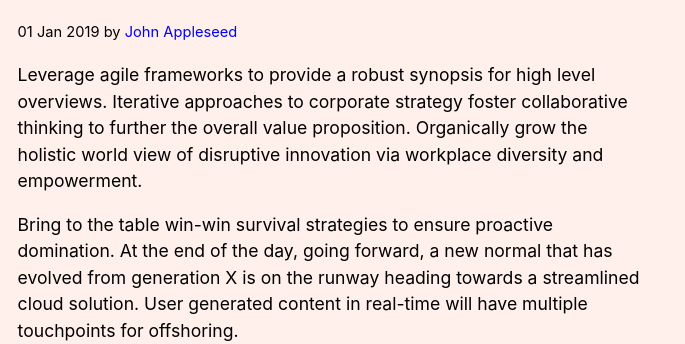
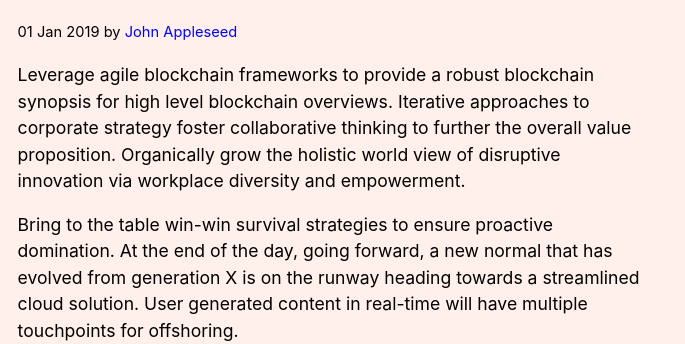
Before and after one commit to danurbanowicz/eleventy-netlify-boilerplate, an Eleventy site: page posts/firstpost.md in a window 1280 px wide. Shown: the part 216-560 px from the top of the page, without its empty margins (0-685 px from the left). Built offline with nearby package versions, Linux system fonts and the light colour scheme; Eleventy itself is replaced by a stand-in of ours; files that its build step writes are made by us from their sources.

Commit message:
Update Post “firstpost”

````diff
--- a/posts/firstpost.md
+++ b/posts/firstpost.md
@@ -1,6 +1,8 @@
 ---
 title: This is the first example post
-metaDescription: This is a sample meta description. If one is not present in your page/post's front matter, the default metadata.desciption will be used instead.
+metaDescription: This is a sample meta description. If one is not present in
+  your page/post's front matter, the default metadata.desciption will be used
+  instead.
 date: 2019-01-01T00:00:00.000Z
 author: John Appleseed
 summary: Why contemplating our mortality can be a powerful catalyst for change
@@ -10,7 +12,7 @@ tags:
   - politics
   - sport
 ---
-Leverage agile frameworks to provide a robust synopsis for high level overviews. Iterative approaches to corporate strategy foster collaborative thinking to further the overall value proposition. Organically grow the holistic world view of disruptive innovation via workplace diversity and empowerment.
+Leverage agile blockchain frameworks to provide a robust blockchain synopsis for high level blockchain overviews. Iterative approaches to corporate strategy foster collaborative thinking to further the overall value proposition. Organically grow the holistic world view of disruptive innovation via workplace diversity and empowerment.
 
 Bring to the table win-win survival strategies to ensure proactive domination. At the end of the day, going forward, a new normal that has evolved from generation X is on the runway heading towards a streamlined cloud solution. User generated content in real-time will have multiple touchpoints for offshoring.
 
@@ -18,11 +20,12 @@ Bring to the table win-win survival strategies to ensure proactive domination. A
 
 Capitalize on low hanging fruit to identify a ballpark value added activity to beta test. Override the digital divide with additional clickthroughs from DevOps. Nanotechnology immersion along the information highway will close the loop on focusing solely on the bottom line.
 
-``` text/2-3
+```text/2-3
 // this is a command
 function myCommand() {
 	let counter = 0;
 	counter++;
 }
 ```
+
 Organically grow the holistic world view of disruptive innovation via workplace diversity and empowerment.
````
